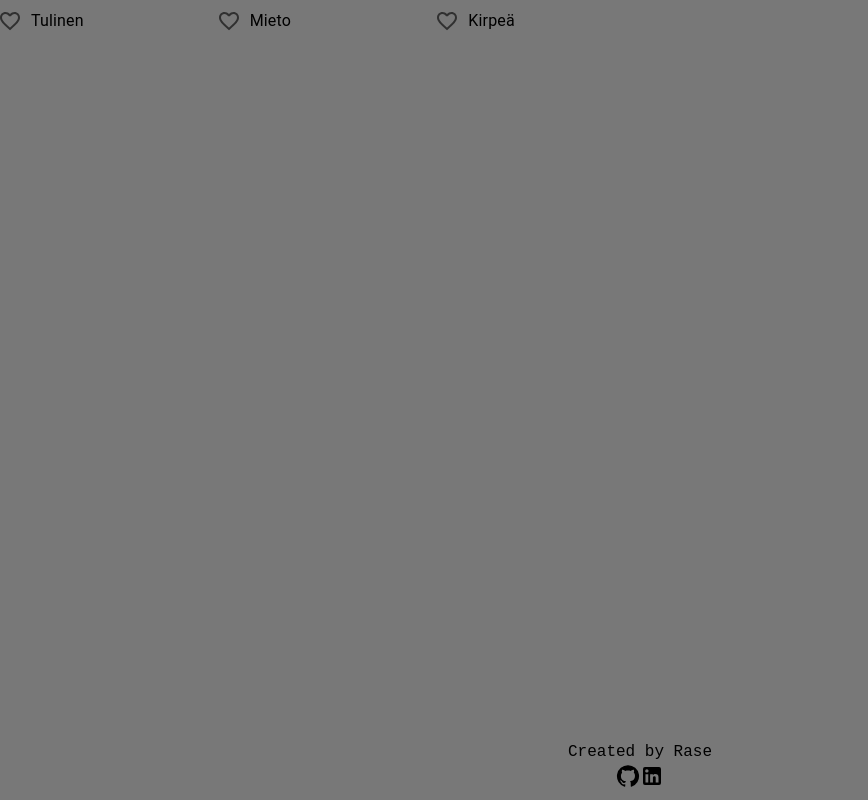
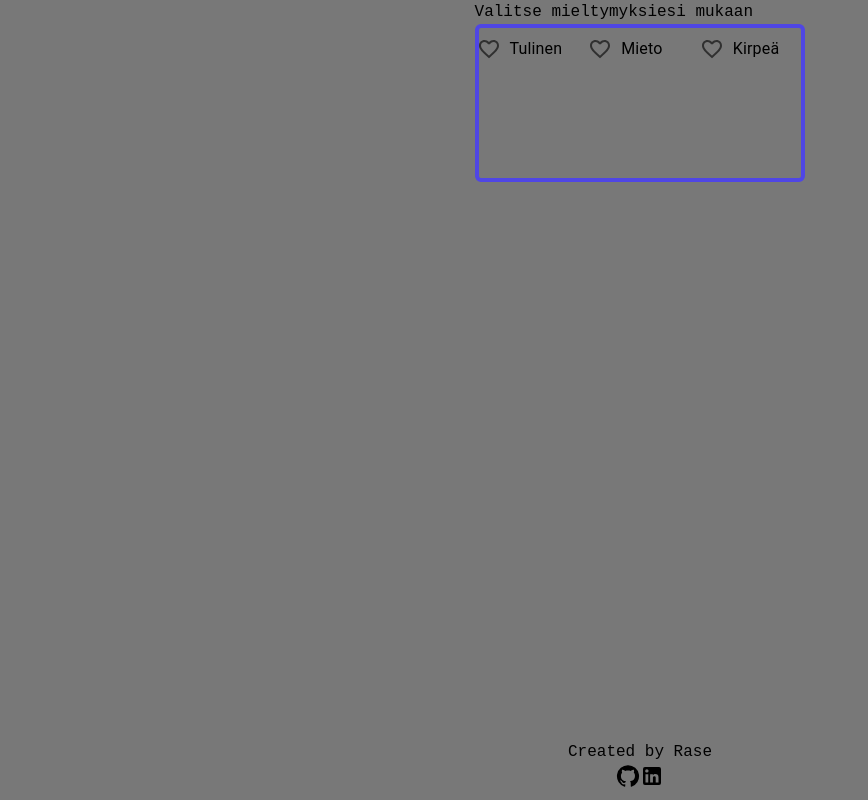
Before and after one commit to 52617365/varaapoyta, a Next.js app: page / in a window 1280 px wide. Shown: the whole page, without its empty margins (0-868 px from the left). Built offline with nearby package versions, Linux system fonts and the light colour scheme.

Commit message:
Form borders centered now.

```diff
--- a/components/Form.tsx
+++ b/components/Form.tsx
@@ -20,8 +20,11 @@ function Form() {
     const {tulinen, mieto, kirpea} = state;
 
     return (
-        <div className={"w-full"}>
-            <div className="w-1/2 grid gap-4 grid-cols-3 grid-rows-3">
+        <div className={"flex flex-col justify-center items-center"}>
+            <div>
+                <h1>Valitse mieltymyksiesi mukaan</h1>
+                <div
+                    className="text-center w-100 border-4 rounded-md border-indigo-600 grid gap-3 grid-cols-3 grid-rows-3">
                     <FormControlLabel
                         control={
                             <Checkbox icon={<FavoriteBorder/>} checkedIcon={<Favorite/>} checked={tulinen}
@@ -45,6 +48,7 @@ function Form() {
                     />
                 </div>
             </div>
+        </div>
     )
 }
 
```
Lines whose indentation alone changed are shown as unchanged.
